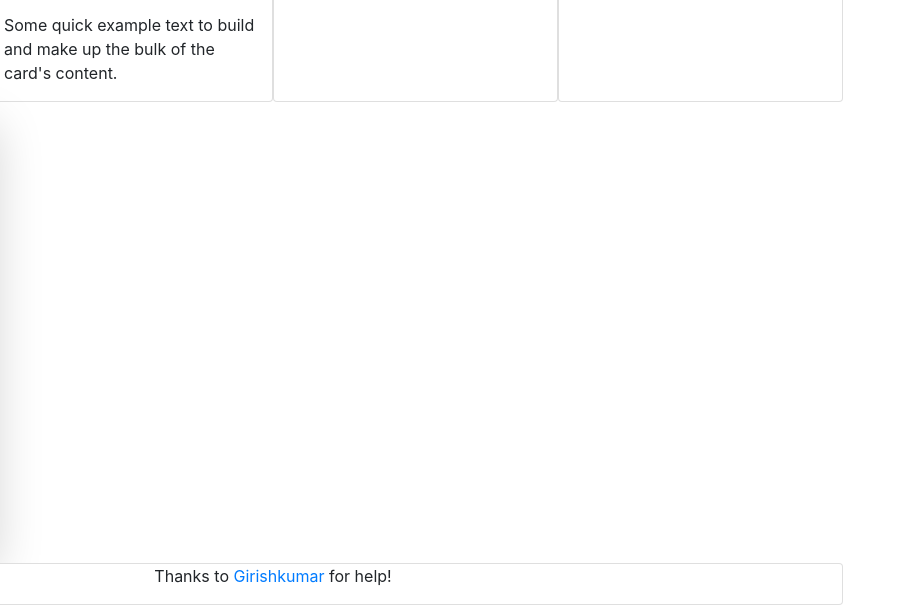
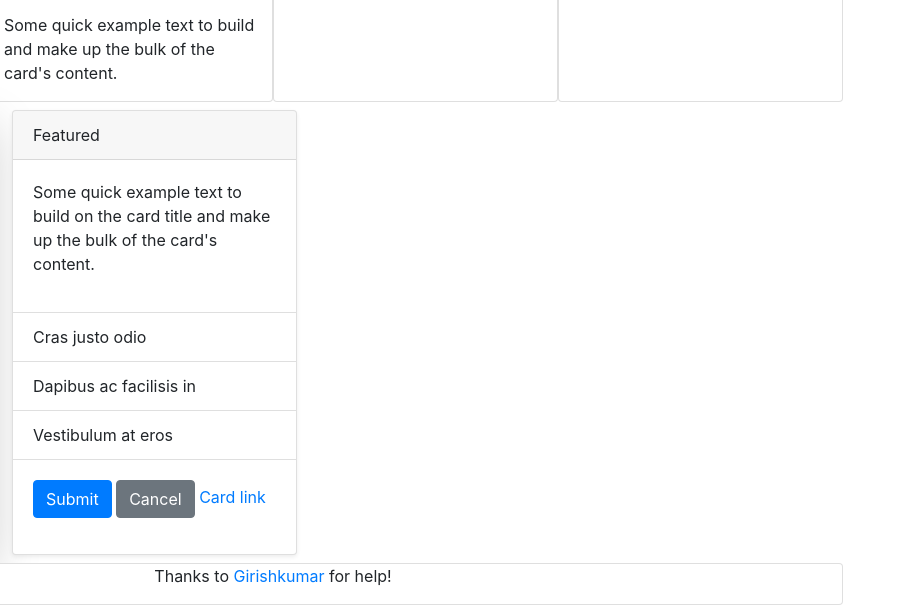
Before and after one commit to Tkasvala/tkasvala.github.io, a plain HTML site: page index.html in a window 1280 px wide. Shown: the part 270-875 px from the top of the page, 367-1280 px from the left. Drawn offline with nearby package versions, Linux system fonts and the light colour scheme.

Commit message:
Added a card with a list, buttons and a link

```diff
--- a/index.html
+++ b/index.html
@@ -63,7 +63,37 @@
             <a href="#" class="btn btn-primary">Button</a>
           </div>
         </div>
+
+        <!-- The second card -->
+        <div class="col-md-3 card p-0 m-2 shadow-sm">
+          <div class="card-header">
+            Featured
+          </div>
+
+          <!-- Card content -->
+          <div class="card-body">
+            <p class="card-text">Some quick example text to build on the card title and make up the bulk of the card's content.</p>
+          </div>
+
+          <!-- a list of items -->
+          <ul class="list-group list-group-flush">
+            <li class="list-group-item">Cras justo odio</li>
+            <li class="list-group-item">Dapibus ac facilisis in</li>
+            <li class="list-group-item">Vestibulum at eros</li>
+          </ul>
+
+          <!-- Card content, again -->
+          <div class="card-body">
+            <a href="#" class="btn btn-primary">Submit</a>
+            <a href="#" class="btn btn-secondary">Cancel</a>
+            <a href="#" class="card-link">Card link</a>
+          </div>
+        </div>
+
+
+
       </div>
+
       <div class="row text-center"> <!-- the last row will be footer -->
         <div class="col-12 card p-0 p-t-1 m-0 bg-darker"> <!-- column is 12-cell wide (mean full width); p-5 means padding 5 unit padding. -->
           <p>Thanks to <a href="http://girishponkiya.github.io">Girishkumar</a> for help!</p>
```
